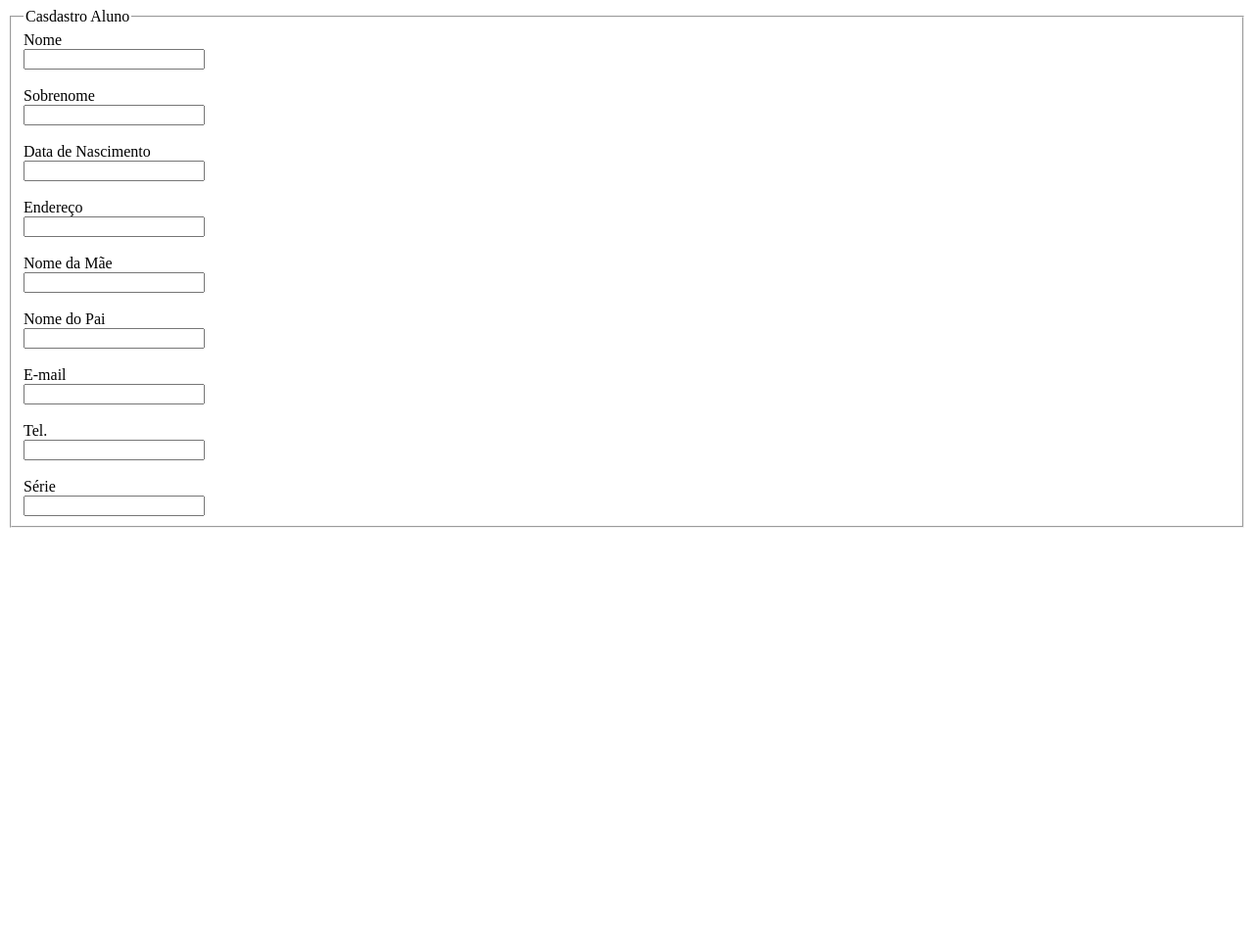
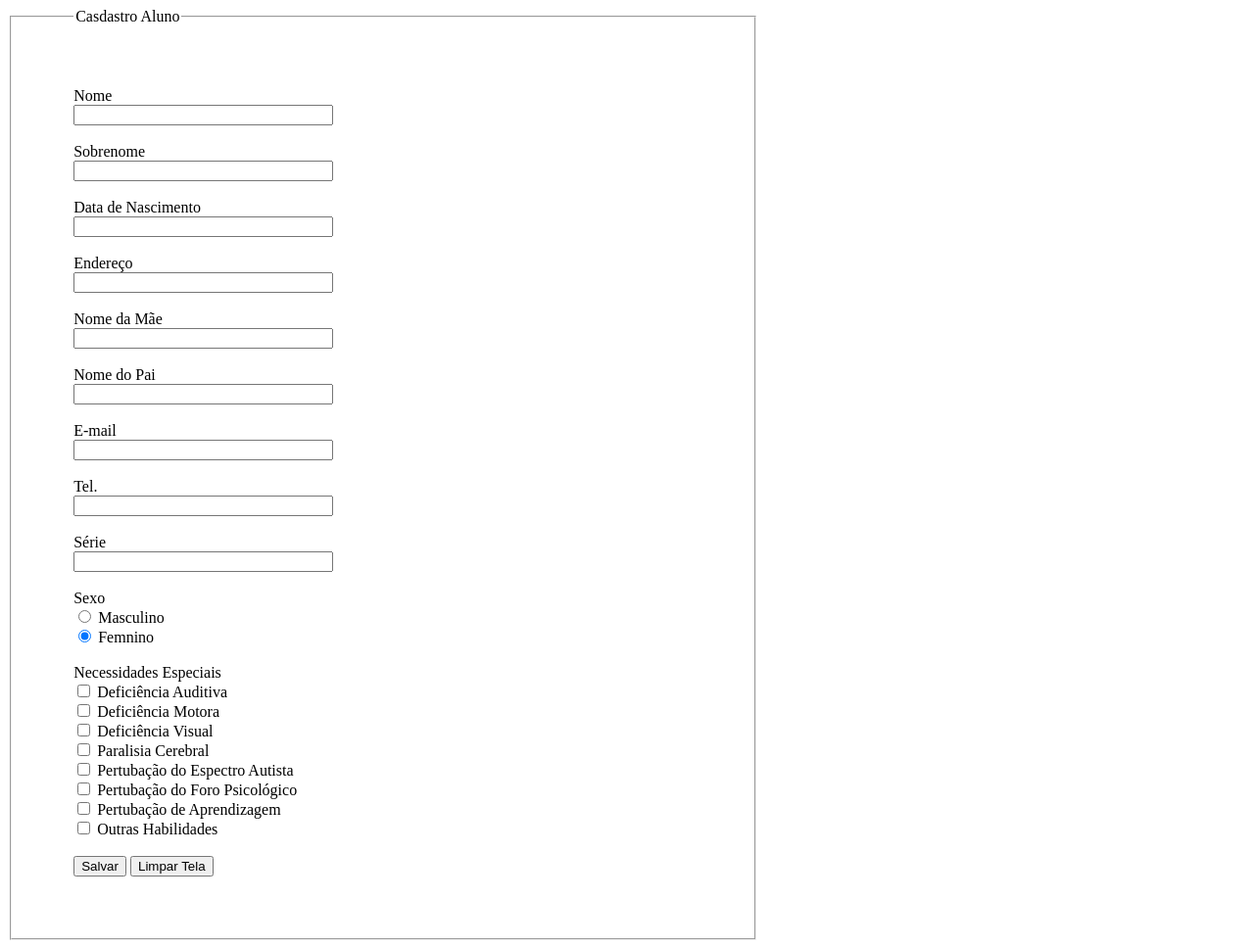
Before and after one commit to MarioPortfolio/ProjetosForm, a plain HTML site: page CadastroAluno/cadastroAluno.html in a window 1280 px wide. Shown: the whole page at 98% size. Before the commit the page ends 800 px from the top, so only its background shows below. Drawn offline with Linux system fonts and the light colour scheme.

Commit message:
Cadastro aluno iniciada 80%

```diff
--- a/CadastroAluno/cadastroAluno.html
+++ b/CadastroAluno/cadastroAluno.html
@@ -5,9 +5,22 @@
     <meta name="viewport" content="width=device-width, initial-scale=1.0">
     <title>Cadastro Aluno</title>
     <style>
+        fieldset#bordaCadastroAluno {
+            display: block;
+            width: 50%;
+            padding: 5%;
+        }
+
         .etiqueta {
             display: block;
         }
+
+        button#btEnviar {
+            display:inline-flex;
+
+        }
+
+
 
     </style>
 </head>
@@ -18,49 +31,92 @@
             <legend>Casdastro Aluno</legend>
 
             <label for="idNomeCadastroNome" class="etiqueta">Nome</label>
-            <input type="text" name="nmNomeCadastroNome" id="idNomeCadastroNome" >
+            <input type="text" name="nmNomeCadastroNome" id="idNomeCadastroNome" size="30">
 
             <br><br>
 
             <label for="idNomeCadastroSobrenome" class="etiqueta">Sobrenome</label>
-            <input type="text" name="nmNomeCadastroSobrenome" id="idNomeCadastroSobrenome" >
+            <input type="text" name="nmNomeCadastroSobrenome" id="idNomeCadastroSobrenome" size="30">
 
             <br><br>
 
             <label for="idNomeCadastroNascimento" class="etiqueta">Data de Nascimento</label>
-            <input type="text" name="nmNomeCadastroNascimento" id="idNomeCadastroNascimento">
+            <input type="text" name="nmNomeCadastroNascimento" id="idNomeCadastroNascimento" size="30">
 
             <br><br>
 
             <label for="idNomeCadastroEndereco" class="etiqueta">Endereço</label>
-            <input type="text" name="nmNomeCadastroEndereco" id="idNomeCadastroEndereco">
+            <input type="text" name="nmNomeCadastroEndereco" id="idNomeCadastroEndereco" size="30">
 
             <br><br>
 
             <label for="idNomeCadastroMae" class="etiqueta">Nome da Mãe</label>
-            <input type="text" name="nmNomeCadastroMae" id="idNomeCadastroMae">
+            <input type="text" name="nmNomeCadastroMae" id="idNomeCadastroMae" size="30">
 
             <br><br>
 
             <label for="idNomeCadastroPai" class="etiqueta">Nome do Pai</label>
-            <input type="text" name="nmNomeCadastroPai" id="idNomeCadastroPai">
+            <input type="text" name="nmNomeCadastroPai" id="idNomeCadastroPai" size="30">
 
             <br><br>
 
             <label for="idNomeCadastroEmail" class="etiqueta">E-mail</label>
-            <input type="text" name="nmNomeCadastroEmail" id="idNomeCadastroEmail">
+            <input type="text" name="nmNomeCadastroEmail" id="idNomeCadastroEmail" size="30">
 
             <br><br>
 
             <label for="idNomeCadastroTel" class="etiqueta">Tel.</label>
-            <input type="text" name="nmNomeCadastroTel" id="idNomeCadastroTel">
+            <input type="text" name="nmNomeCadastroTel" id="idNomeCadastroTel" size="30">
 
             <br><br>
 
             <label for="idNomeCadastroSerie" class="etiqueta">Série</label>
-            <input type="text" name="nmNomeCadastroSerie" id="idNomeCadastroSerie">
+            <input type="text" name="nmNomeCadastroSerie" id="idNomeCadastroSerie" size="30">
 
+            <br><br>
 
+            <label for="idSexo">Sexo</label>
+            <br>
+            <input type="radio" name="nmGenero" id="idMasculino" checked>
+            <label for="idMasculino">Masculino</label>
+            <br>
+            <input type="radio" name="nmGenero" id="idMasculino" checked>
+            <label for="idMasculino">Femnino</label>
+
+            <br><br>
+
+            <label for="idSexo">Necessidades Especiais</label>
+
+            <br>
+
+            <input type="checkbox" name="nmDefiEspeciais" id="idAuditiva">
+            <label for="idAuditiva">Deficiência Auditiva</label>
+            <br>
+            <input type="checkbox" name="nmDefiEspeciais" id="idMotora">
+            <label for="idMotora">Deficiência Motora</label>
+            <br>
+            <input type="checkbox" name="nmDefiEspeciais" id="idVisual">
+            <label for="idVisual">Deficiência Visual</label>
+            <br>
+            <input type="checkbox" name="nmDefiEspeciais" id="idCerebral">
+            <label for="idCerebral">Paralisia Cerebral</label>
+            <br>
+            <input type="checkbox" name="nmDefiEspeciais" id="idAutismo">
+            <label for="idAutismo">Pertubação do Espectro Autista</label>
+            <br>
+            <input type="checkbox" name="nmDefiEspeciais" id="idForoPsico">
+            <label for="idForoPsico">Pertubação do Foro Psicológico</label>
+            <br>
+            <input type="checkbox" name="nmDefiEspeciais" id="idAprendizagem">
+            <label for="idAprendizagem">Pertubação de Aprendizagem</label>
+            <br>
+            <input type="checkbox" name="nmDefiEspeciais" id="idOutras">
+            <label for="idOutras">Outras Habilidades</label>
+
+            <br><br>
+
+            <button id="btEnviar" type="submit">Salvar</button>
+            <button id="btEnviar" type="reset">Limpar Tela</button>
 
         </fieldset>
     </form>
```
